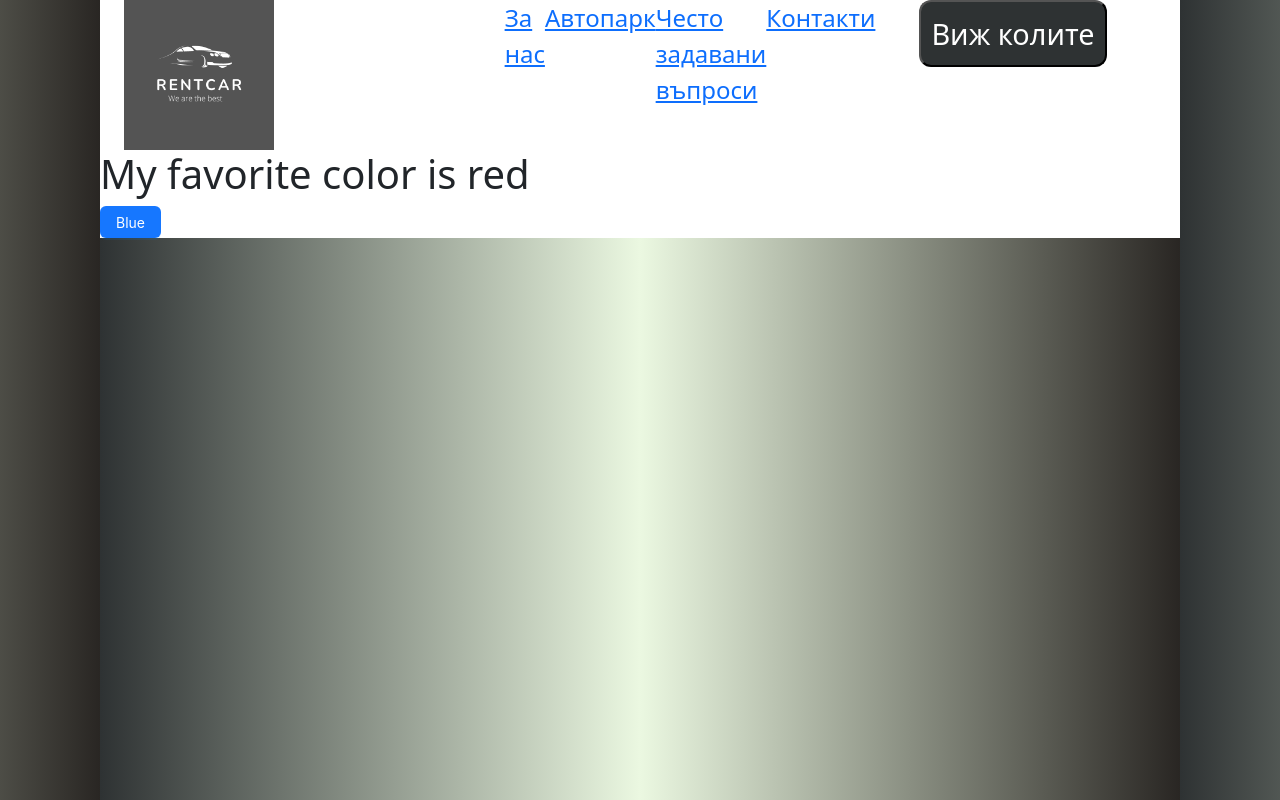
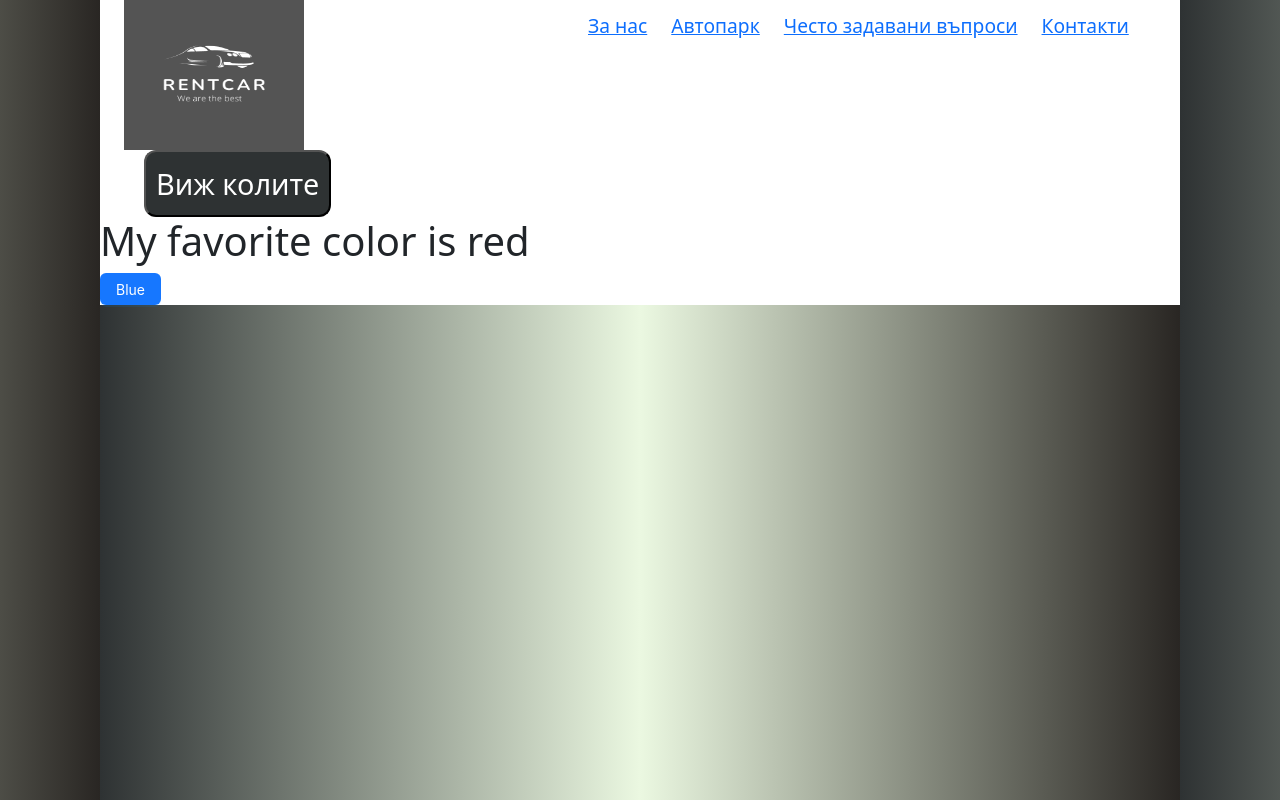
Before and after one commit to Markov654/coppy-list, a React (Create React App) app: page / in a window 1280 px wide. Built offline with nearby package versions, Linux system fonts and the light colour scheme; a small style sheet from the web is missing.

Commit message:
update rsponsive desin

```diff
--- a/src/App.css
+++ b/src/App.css
@@ -48,7 +48,8 @@ li {
 a {
   text-decoration: none;
   color: white;
-  font-size: 1.5em;
+  font-size: 1.2em;
+  margin: 12px;
 }
 
 a:hover {
--- a/src/NavBar.js
+++ b/src/NavBar.js
@@ -9,8 +9,8 @@ const Navbar = () => {
     return (
         <Container>
             <Row>
-                <Col><img src={logo} width={150} height={150} /> </Col>
-                <Col>
+                <Col><img src={logo} width={180} height={150} left = {0} /> </Col>
+                <Col xs={8}>
                     <nav className='navigation'>
                         <Link to="/">За нас</Link>
                         <Link to="/about">Автопарк</Link>
```
